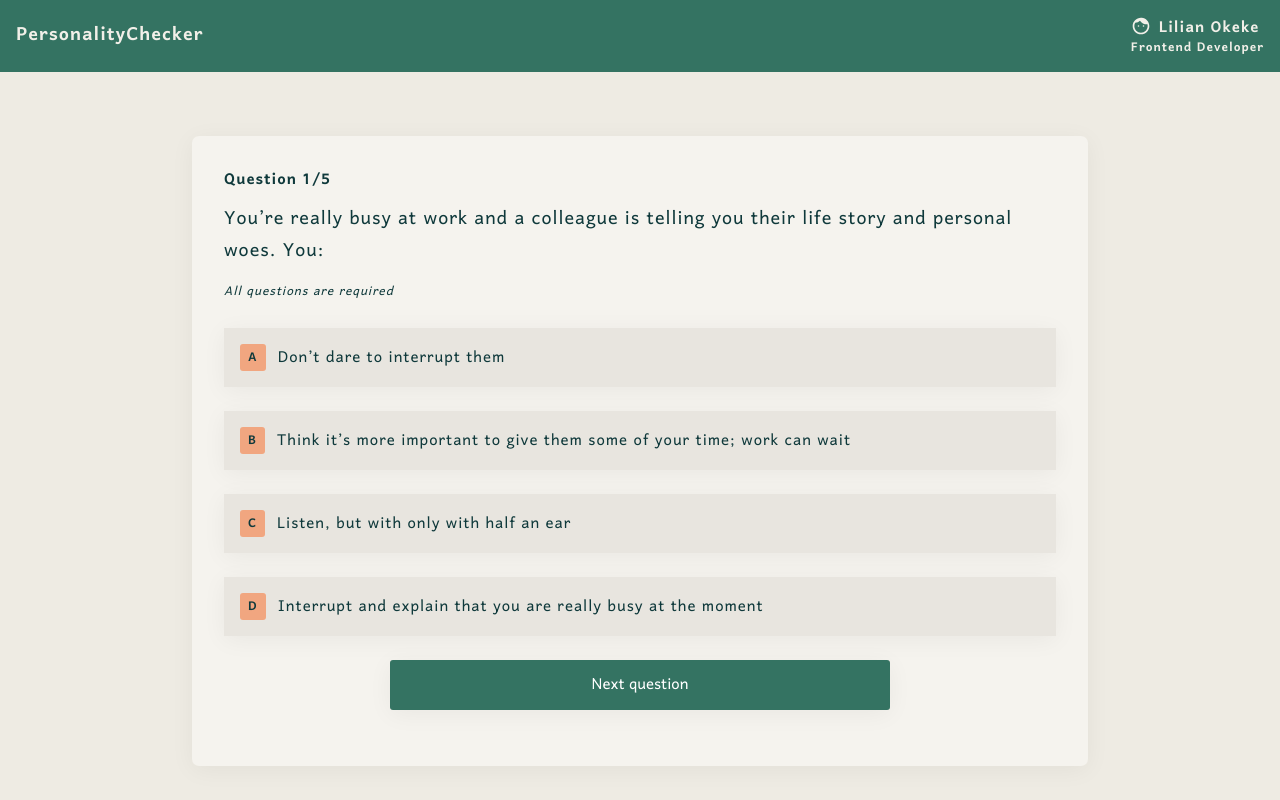
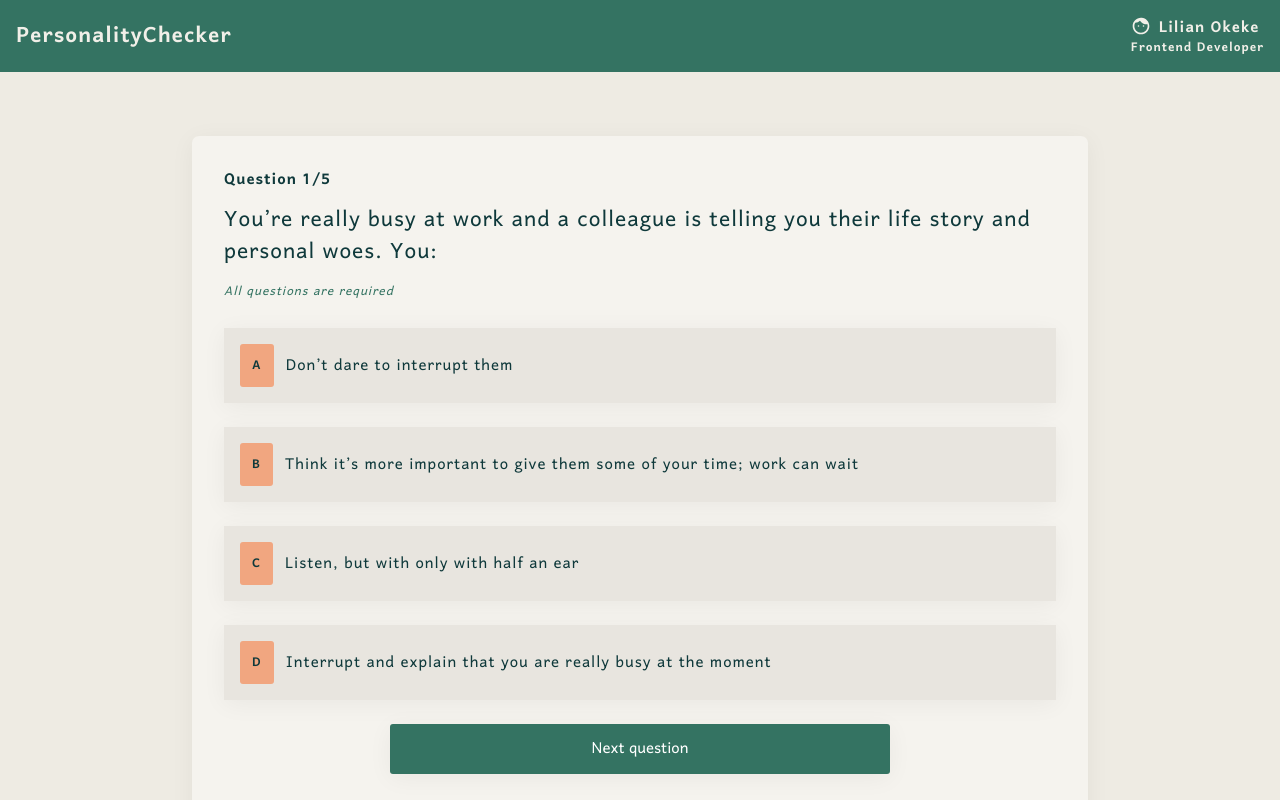
Before and after one commit to Lilianada/PersonalityCheckerApp, a React (Create React App) app: page /QtnAnswer in a window 1280 px wide. Shown: the top 800 px of the page. Built offline with nearby package versions, Linux system fonts and the light colour scheme; a web font is replaced by a local one.

Commit message:
Fixed Questions page

```diff
--- a/src/App.css
+++ b/src/App.css
@@ -27,7 +27,6 @@
 
 
     /* Font Sizes */
-    --font-twohun: 4.75rem;
     --font-thirtyTwo: 1.35rem;
     --font-twentyFour: 1.25rem;
     --font-eighteen: 1.125rem;
@@ -39,7 +38,7 @@
 @media screen and (min-width:900px) {
     :root {
         --font-thirtyTwo: 2rem;
-        --font-twentyFour: 1.5rem;
+        --font-twentyFour: 1.75rem;
         --font-eighteen: 1.25rem;
         --font-sixteen: 1rem;
         --font-fourteen: .88rem;
@@ -61,19 +60,6 @@
 html {
     scroll-behavior: smooth;
 }
-
-/* @font-face {
-    font-family: 'augustbold';
-    src: url('../src/assets/august/august-bold-webfont.woff2') format('woff2'),
-         url('../src/assets/august/august-bold-webfont.woff') format('woff');
-    font-weight: normal;
-    font-style: normal;
-} */
-
-/*========================================*/
-/*--------------- [_Buttons] -------------*/
-/*========================================*/
-/*Btn Style Max*/
 
 
 /*========================================*/
--- a/src/App.js
+++ b/src/App.js
@@ -1,12 +1,10 @@
 import './App.css';
-import QtnAnswer from './components/QuestionsAnswer/QtnAns';
 import Home from './pages/Home/Home';
 
 function App() {
   return (
     <div className="App bodyWrapper">
       <Home/>
-
     </div>
   );
 }
--- a/src/components/QuestionsAnswer/QAstyles.js
+++ b/src/components/QuestionsAnswer/QAstyles.js
@@ -29,15 +29,22 @@ export const Qtn = styled.h2`
 export const Req = styled.p`
     font-weight: 500;
     font-style: italic;
+    font-size: var(--font--fourteen);
+    color: var(--green-color);
 `
 
-export const Options = styled.div`
+export const Options = styled.form`
+    width: 100%;
     padding: 1rem;
     background: var(--beige-10);
     display: flex;
     align-items: center;
     margin-top: 1.5rem;
     box-shadow: 0 4px 25px rgb(0 0 0 / 5%);
+    border: none;
+    outline: none;
+    font-family: var(--fontOne);
+    font-size: var(--font--eighteen);
     cursor: pointer;
 
     &:hover, :focus{
@@ -46,7 +53,7 @@ export const Options = styled.div`
 `
 
 export const Opt = styled.div`
-    padding: 0rem .5rem;
+    padding: .5rem .75rem;
     border-radius: 3px;
     font-weight: 600;
     background: var(--orange-color);
--- a/src/components/QuestionsAnswer/QtnAns.js
+++ b/src/components/QuestionsAnswer/QtnAns.js
@@ -24,16 +24,15 @@ export default function QtnAnswer () {
     //Shows the result of the test
     const [showResult, setShowResult] = useState(false)
 
+    // Hanlde Options
+    const handleOptions = (correctAns) => {
+        if ((correctAns === "introvert") > 3) {
+            console.log("Introvert")
+        }
+    }
+
     // Handle the Next button once clicked
-    const handleClick = (correctAns) => {
-        if ((correctAns == "introvert") > 3) {
-            setShowResult("Introvert")
-        }else if ((correctAns == "extrovert") > 3){
-            setShowResult("Extrovert")
-        }else {
-            setShowResult("Ambivert")
-        }
-
+    const handleClick = () => {
         const nxtQuestion = currentQtn + 1;
             setCurrentQtn(nxtQuestion);
         if (nxtQuestion < questions.length){
@@ -61,7 +60,7 @@ export default function QtnAnswer () {
                             <Req>All questions are required</Req>
 
                             {questions[currentQtn].Options.map((options, idx) => (
-                                <Options key={idx}>
+                                <Options key={idx} onSubmit={()=> handleOptions(options.correctAns)}>
                                     <Opt>{options.opt}</Opt>
                                     <Ans>{options.ans}</Ans>
                                 </Options>
```
